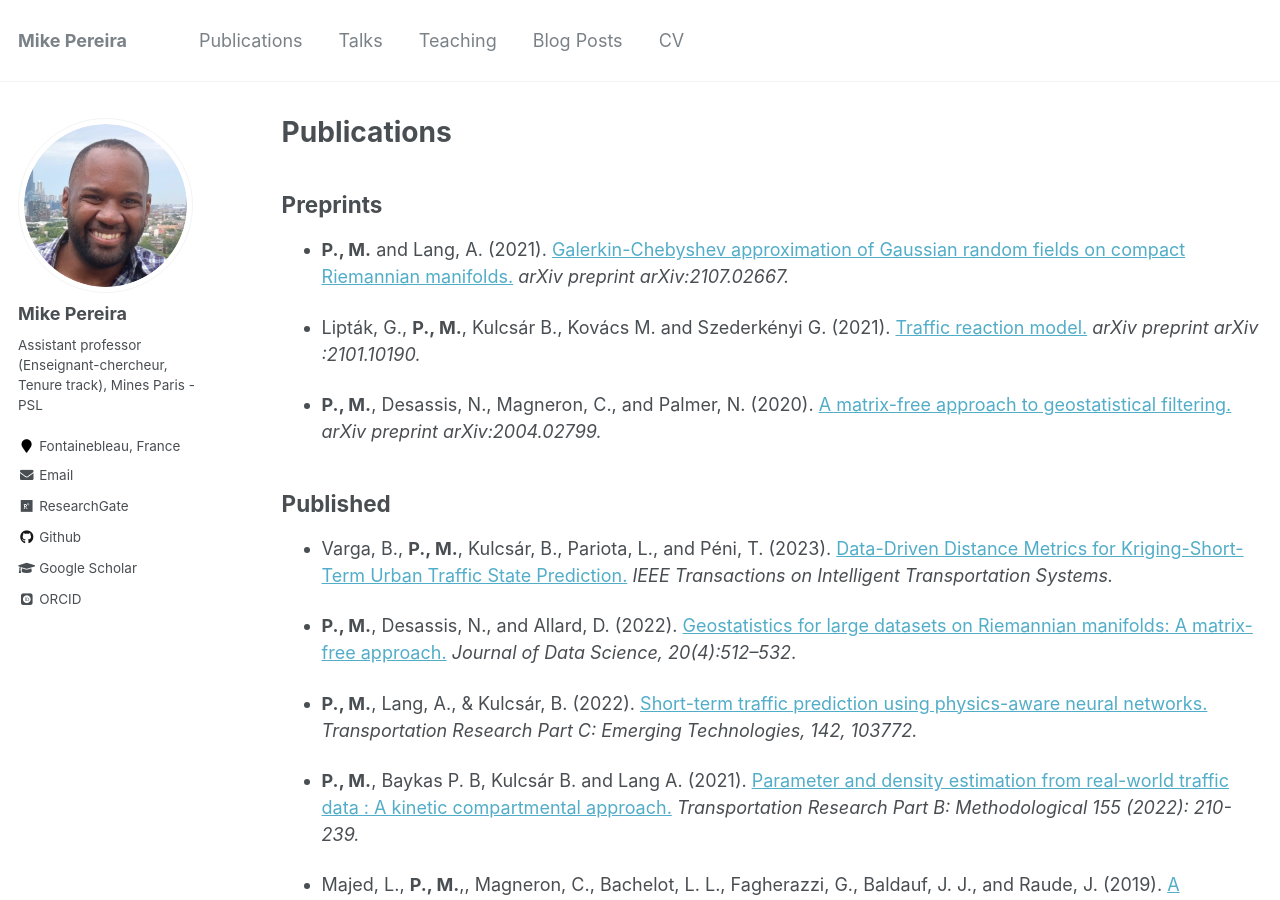
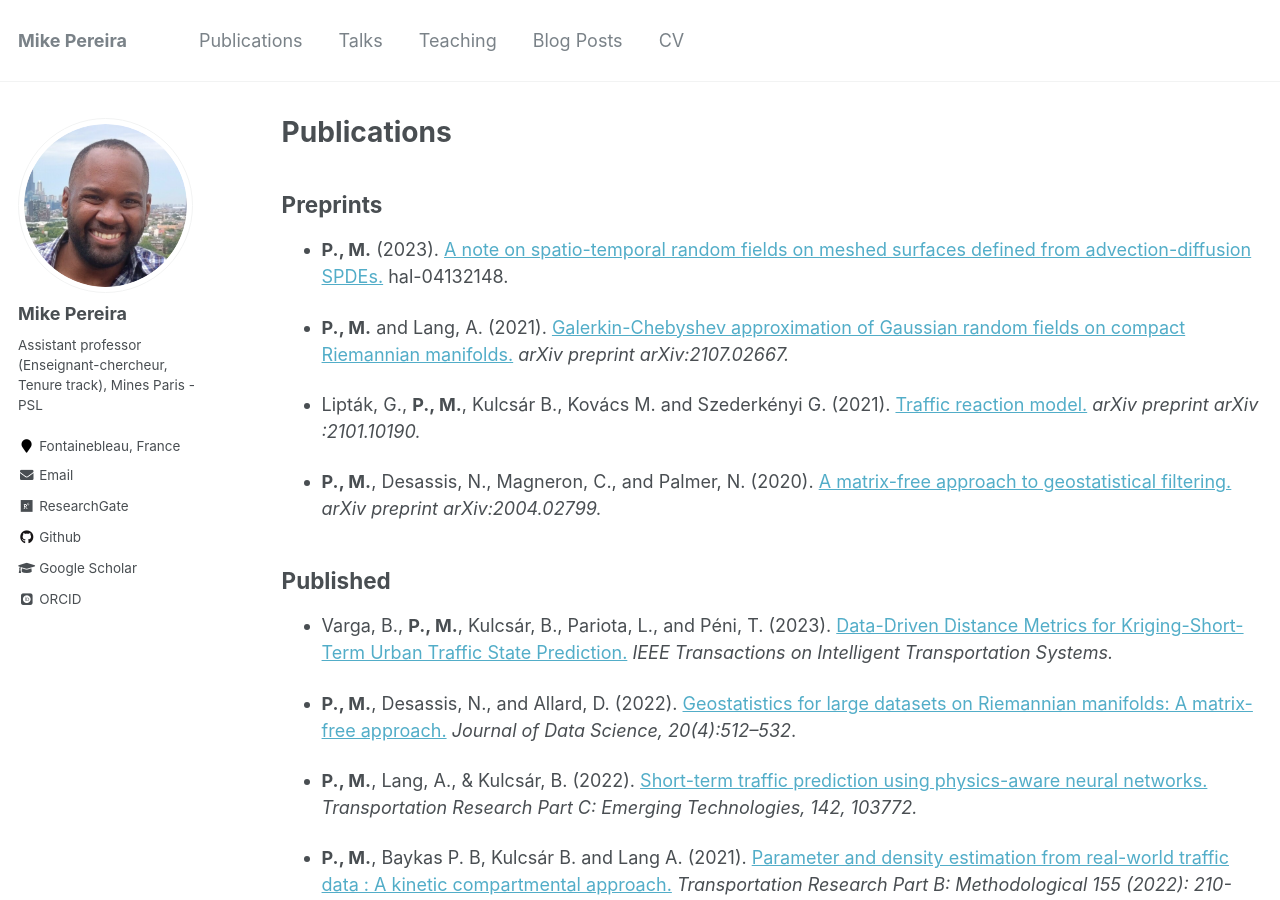
Before and after one commit to mike-pereira/mike-pereira.github.io, a Jekyll site: the page built from _pages/publications.md, in a window 1280 px wide and 900 px high. Built offline with Jekyll 4.4.1, drawn with Linux system fonts in a browser that asks for light colours; some web fonts are replaced.

```diff
--- a/_pages/publications.md
+++ b/_pages/publications.md
@@ -7,6 +7,9 @@ author_profile: true
 
 Preprints
 ----
+
+* **P., M.** (2023). [A note on spatio-temporal random fields on meshed surfaces defined from
+advection-diffusion SPDEs.](../../files/strf.pdf) hal-04132148.
 
 * **P., M.** and Lang, A. (2021). [Galerkin-Chebyshev approximation of Gaussian random fields on compact Riemannian manifolds.](https://arxiv.org/abs/2107.02667) *arXiv preprint arXiv:2107.02667.*
 
```
Also changed, not shown: _strf/main.md (+1 -1 lines), 1 other file.
